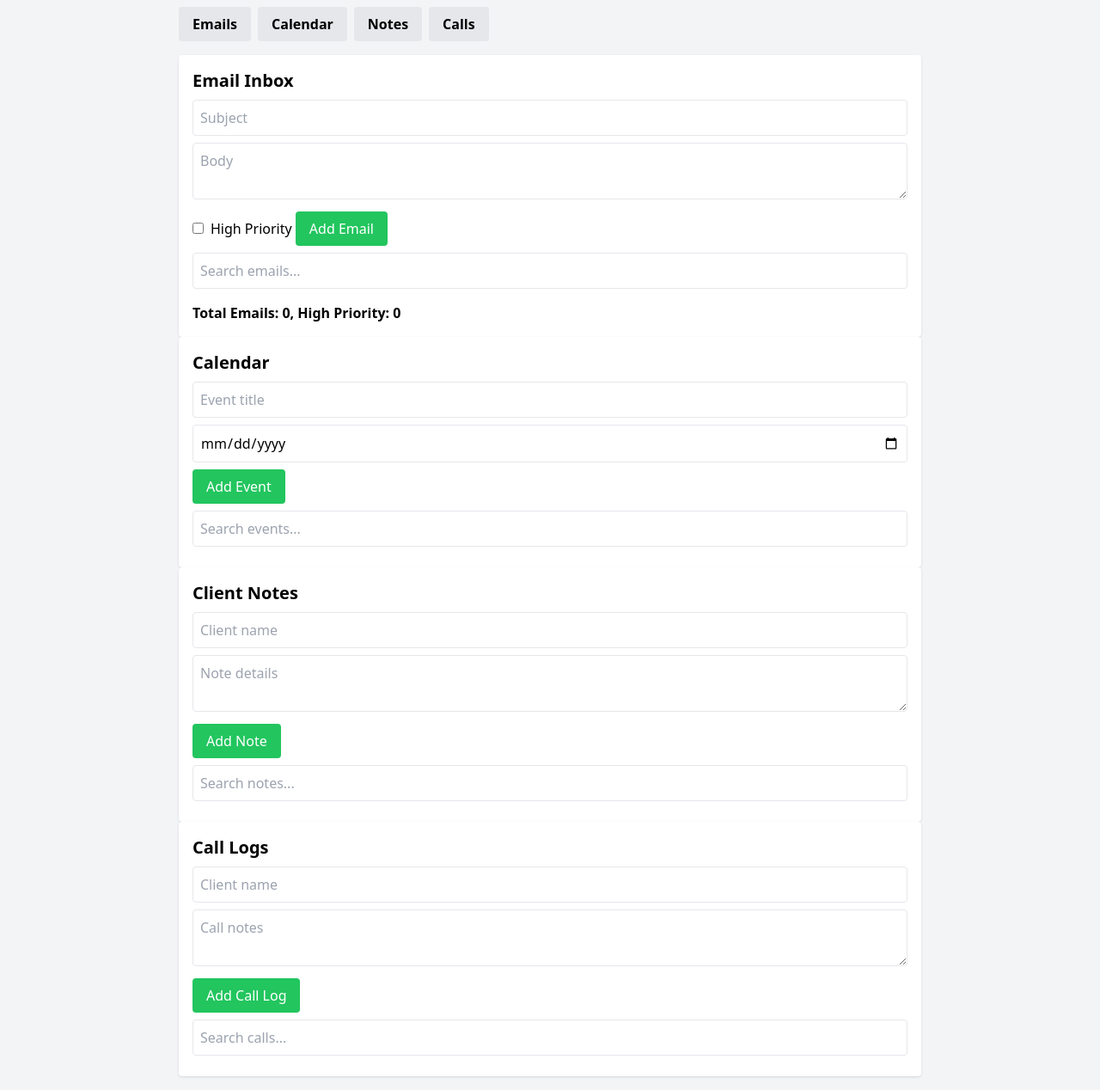
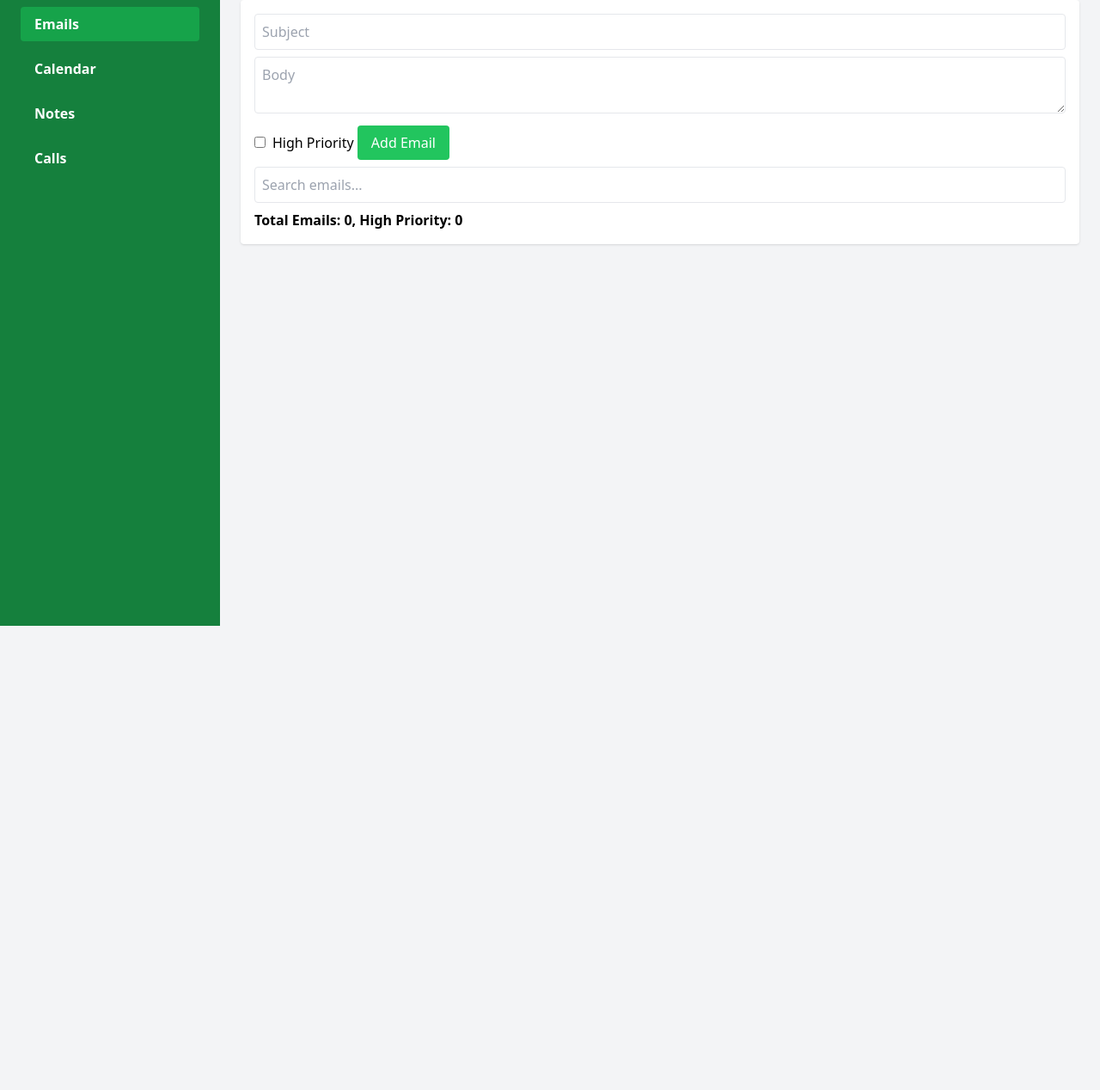
Before and after one commit to imharisaa/Va-Crm, a plain HTML site: page VA CRM/index.html in a window 1280 px wide. Shown: the part 72-1340 px from the top of the page at 86% size. After the commit the page ends 800 px from the top, so only its background shows below. Drawn offline with nearby package versions, Linux system fonts and the light colour scheme.

Commit message:
some changes

```diff
--- a/VA CRM/index.html
+++ b/VA CRM/index.html
@@ -3,74 +3,95 @@
 <head>
 <meta charset="UTF-8">
 <meta name="viewport" content="width=device-width, initial-scale=1.0">
-  <title>VA CRM Prototype</title>
+<title>Virtual Assistant CRM</title>
 <script src="https://cdn.tailwindcss.com"></script>
+<style>
+.tab-content { display: none; }
+.tab-content.active { display: block; }
+.tab-btn.active { background-color: #16a34a; } /* Green highlight for active tab */
+</style>
 </head>
 <body class="bg-gray-100 font-sans">
-  <header class="bg-green-600 text-white p-4 text-center text-2xl font-bold">Virtual Assistant CRM</header>
 
-  <main class="p-4 max-w-4xl mx-auto">
-    <!-- Tabs -->
-    <div class="flex space-x-2 mb-4">
-      <button class="tab-btn bg-gray-200 px-4 py-2 rounded font-semibold active" data-tab="emails">Emails</button>
-      <button class="tab-btn bg-gray-200 px-4 py-2 rounded font-semibold" data-tab="calendar">Calendar</button>
-      <button class="tab-btn bg-gray-200 px-4 py-2 rounded font-semibold" data-tab="data-entry">Notes</button>
-      <button class="tab-btn bg-gray-200 px-4 py-2 rounded font-semibold" data-tab="calls">Calls</button>
-    </div>
+<div class="flex min-h-screen">
+
+  <!-- Sidebar -->
+  <aside class="bg-green-700 text-white w-64 p-6 flex flex-col">
+    <h1 class="text-2xl font-bold mb-6">VA CRM</h1>
+    <nav class="flex flex-col space-y-3">
+      <button class="tab-btn w-full text-left py-2 px-4 rounded hover:bg-green-800 font-semibold active" data-tab="emails">Emails</button>
+      <button class="tab-btn w-full text-left py-2 px-4 rounded hover:bg-green-800 font-semibold" data-tab="calendar">Calendar</button>
+      <button class="tab-btn w-full text-left py-2 px-4 rounded hover:bg-green-800 font-semibold" data-tab="data-entry">Notes</button>
+      <button class="tab-btn w-full text-left py-2 px-4 rounded hover:bg-green-800 font-semibold" data-tab="calls">Calls</button>
+    </nav>
+  </aside>
+
+  <!-- Main Content -->
+  <main class="flex-1 p-6">
 
     <!-- Emails -->
-    <div class="tab-content active bg-white p-4 rounded shadow" id="emails">
-      <h2 class="text-xl font-semibold mb-2">Email Inbox</h2>
-      <form id="email-form" class="mb-2 space-y-2">
-        <input type="text" id="email-subject" placeholder="Subject" class="w-full p-2 border rounded" required>
-        <textarea id="email-body" placeholder="Body" class="w-full p-2 border rounded"></textarea>
+    <div class="tab-content active" id="emails">
+      <h2 class="text-2xl font-bold mb-4">Email Inbox</h2>
+      <div class="bg-white p-4 rounded shadow mb-4">
+        <form id="email-form" class="space-y-2">
+          <input type="text" id="email-subject" placeholder="Subject" class="w-full p-2 border rounded focus:outline-none focus:ring-2 focus:ring-green-500" required>
+          <textarea id="email-body" placeholder="Body" class="w-full p-2 border rounded focus:outline-none focus:ring-2 focus:ring-green-500"></textarea>
           <label class="inline-flex items-center space-x-2">
             <input type="checkbox" id="email-priority" class="rounded">
             <span>High Priority</span>
           </label>
-        <button class="bg-green-500 text-white px-4 py-2 rounded">Add Email</button>
+          <button class="bg-green-500 text-white px-4 py-2 rounded hover:bg-green-600 transition">Add Email</button>
         </form>
-      <input type="text" id="email-search" placeholder="Search emails..." class="w-full p-2 border rounded mb-2">
-      <ul id="email-list" class="space-y-1"></ul>
+        <input type="text" id="email-search" placeholder="Search emails..." class="w-full p-2 border rounded mt-2">
+        <ul id="email-list" class="mt-2 space-y-1"></ul>
         <p id="email-report" class="mt-2 font-semibold"></p>
+      </div>
     </div>
 
     <!-- Calendar -->
-    <div class="tab-content bg-white p-4 rounded shadow" id="calendar">
-      <h2 class="text-xl font-semibold mb-2">Calendar</h2>
-      <form id="event-form" class="mb-2 space-y-2">
-        <input type="text" id="event-title" placeholder="Event title" class="w-full p-2 border rounded" required>
-        <input type="date" id="event-date" class="w-full p-2 border rounded" required>
-        <button class="bg-green-500 text-white px-4 py-2 rounded">Add Event</button>
+    <div class="tab-content" id="calendar">
+      <h2 class="text-2xl font-bold mb-4">Calendar</h2>
+      <div class="bg-white p-4 rounded shadow mb-4">
+        <form id="event-form" class="space-y-2">
+          <input type="text" id="event-title" placeholder="Event title" class="w-full p-2 border rounded focus:outline-none focus:ring-2 focus:ring-green-500" required>
+          <input type="date" id="event-date" class="w-full p-2 border rounded focus:outline-none focus:ring-2 focus:ring-green-500" required>
+          <button class="bg-green-500 text-white px-4 py-2 rounded hover:bg-green-600 transition">Add Event</button>
         </form>
-      <input type="text" id="event-search" placeholder="Search events..." class="w-full p-2 border rounded mb-2">
-      <ul id="event-list" class="space-y-1"></ul>
+        <input type="text" id="event-search" placeholder="Search events..." class="w-full p-2 border rounded mt-2">
+        <ul id="event-list" class="mt-2 space-y-1"></ul>
+      </div>
     </div>
 
     <!-- Notes -->
-    <div class="tab-content bg-white p-4 rounded shadow" id="data-entry">
-      <h2 class="text-xl font-semibold mb-2">Client Notes</h2>
-      <form id="note-form" class="mb-2 space-y-2">
-        <input type="text" id="note-client" placeholder="Client name" class="w-full p-2 border rounded" required>
-        <textarea id="note-text" placeholder="Note details" class="w-full p-2 border rounded" required></textarea>
-        <button class="bg-green-500 text-white px-4 py-2 rounded">Add Note</button>
+    <div class="tab-content" id="data-entry">
+      <h2 class="text-2xl font-bold mb-4">Client Notes</h2>
+      <div class="bg-white p-4 rounded shadow mb-4">
+        <form id="note-form" class="space-y-2">
+          <input type="text" id="note-client" placeholder="Client name" class="w-full p-2 border rounded focus:outline-none focus:ring-2 focus:ring-green-500" required>
+          <textarea id="note-text" placeholder="Note details" class="w-full p-2 border rounded focus:outline-none focus:ring-2 focus:ring-green-500" required></textarea>
+          <button class="bg-green-500 text-white px-4 py-2 rounded hover:bg-green-600 transition">Add Note</button>
         </form>
-      <input type="text" id="note-search" placeholder="Search notes..." class="w-full p-2 border rounded mb-2">
-      <ul id="note-list" class="space-y-1"></ul>
+        <input type="text" id="note-search" placeholder="Search notes..." class="w-full p-2 border rounded mt-2">
+        <ul id="note-list" class="mt-2 space-y-1"></ul>
+      </div>
     </div>
 
     <!-- Calls -->
-    <div class="tab-content bg-white p-4 rounded shadow" id="calls">
-      <h2 class="text-xl font-semibold mb-2">Call Logs</h2>
-      <form id="call-form" class="mb-2 space-y-2">
-        <input type="text" id="call-client" placeholder="Client name" class="w-full p-2 border rounded" required>
-        <textarea id="call-note" placeholder="Call notes" class="w-full p-2 border rounded"></textarea>
-        <button class="bg-green-500 text-white px-4 py-2 rounded">Add Call Log</button>
+    <div class="tab-content" id="calls">
+      <h2 class="text-2xl font-bold mb-4">Call Logs</h2>
+      <div class="bg-white p-4 rounded shadow mb-4">
+        <form id="call-form" class="space-y-2">
+          <input type="text" id="call-client" placeholder="Client name" class="w-full p-2 border rounded focus:outline-none focus:ring-2 focus:ring-green-500" required>
+          <textarea id="call-note" placeholder="Call notes" class="w-full p-2 border rounded focus:outline-none focus:ring-2 focus:ring-green-500"></textarea>
+          <button class="bg-green-500 text-white px-4 py-2 rounded hover:bg-green-600 transition">Add Call Log</button>
         </form>
-      <input type="text" id="call-search" placeholder="Search calls..." class="w-full p-2 border rounded mb-2">
-      <ul id="call-list" class="space-y-1"></ul>
+        <input type="text" id="call-search" placeholder="Search calls..." class="w-full p-2 border rounded mt-2">
+        <ul id="call-list" class="mt-2 space-y-1"></ul>
       </div>
+    </div>
+
   </main>
+</div>
 
 <script src="script.js"></script>
 </body>
--- a/VA CRM/script.js
+++ b/VA CRM/script.js
@@ -1,4 +1,5 @@
 document.addEventListener('DOMContentLoaded', () => {
+
   // --- Tabs ---
   const tabs = document.querySelectorAll('.tab-btn');
   const contents = document.querySelectorAll('.tab-content');
```
Lines whose indentation alone changed are shown as unchanged.
